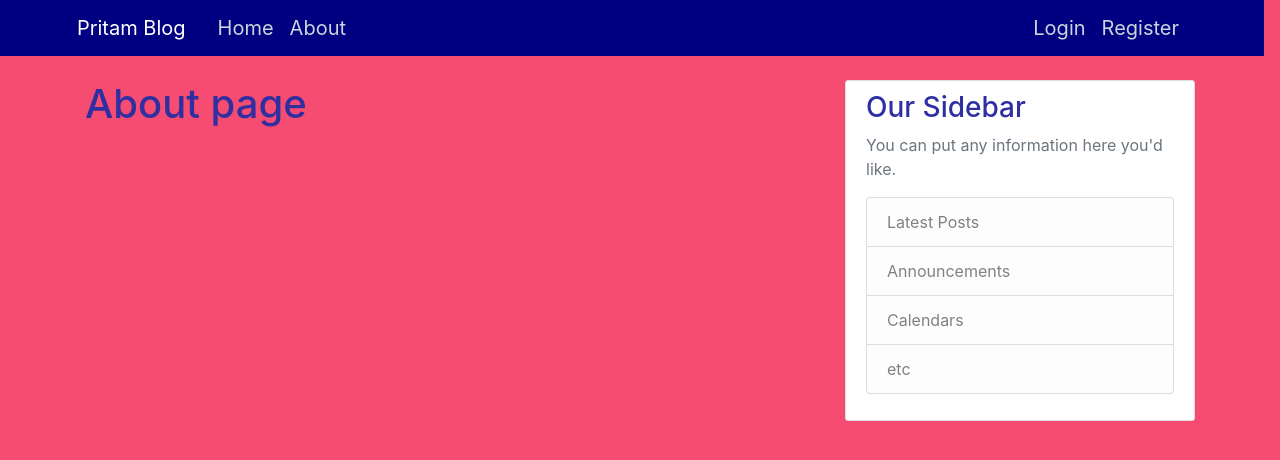
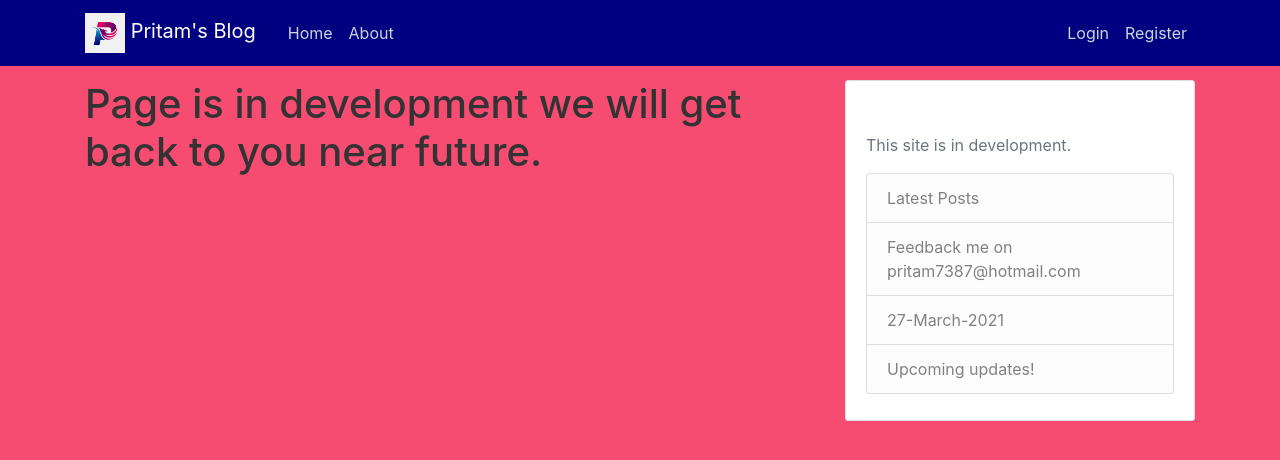
Before and after one commit to pritam1997/My_flaskblog, a Flask app: page /about in a window 1280 px wide. Shown: the top 460 px of the page. Run offline with Flask 2, Linux system fonts and the light colour scheme; some libraries are stand-ins or nearby versions.

Commit message:
changes and updated

```diff
--- a/flaskblog/static/main.css
+++ b/flaskblog/static/main.css
@@ -6,14 +6,14 @@ body {
     margin-top: 5rem;
   }
 
-  h1, h2, h3, h4, h5, h6 {
+  h3{
     /* color: #444444; */
-    color: #2F2FA2 ;
+    color: white ;
   }
 
 
   .bg-steel {
-    background-color: #428bca ;
+    background-color: #000080;
   }
 
 
--- a/flaskblog/templates/about.html
+++ b/flaskblog/templates/about.html
@@ -1,5 +1,5 @@
 {% extends "layout.html" %}
 {% block content %}
-    <h1>About page
+    <h1>Page is in development we will get back to you near future.
     </h1>
 {% endblock %}
--- a/flaskblog/templates/layout.html
+++ b/flaskblog/templates/layout.html
@@ -1,3 +1,4 @@
+<!DOCTYPE html>
 <html>
     <head>
 
@@ -8,20 +9,23 @@
     <!-- Bootstrap CSS -->
     <link rel="stylesheet" href="https://maxcdn.bootstrapcdn.com/bootstrap/4.0.0/css/bootstrap.min.css" integrity="sha384-Gn5384xqQ1aoWXA+058RXPxPg6fy4IWvTNh0E263XmFcJlSAwiGgFAW/dAiS6JXm" crossorigin="anonymous">
 
-    <link rel="stylesheet" type="text/css" href="{{ url_for('static', filename='main.css') }}">
+
 
         {% if title %}
-        <title>Blog - {{title}}</title>
+        <title>Pritam's Blog - {{title}}</title>
         {% else %}
-        <title>Blog title</title>
+        <title>Pritam's Blog title</title>
         {% endif %}
     </head>
-    <body>
+    <body style="background-color: #F64C72;">
 
         <header class="site-header">
-            <nav class="navbar navbar-expand-md navbar-brand navbar-dark fixed-top" style="background-color: #000080;">
+            <nav class="navbar navbar-expand-md navbar-dark fixed-top" style="background-color: #000080;">
               <div class="container">
-                <a class="navbar-brand mr-4" href="/">Pritam Blog</a>
+
+                <a class="navbar-brand mr-4" href="/">
+                  <img src="static/profile_pics/pritam_logo.jpg" alt="logo" style="width: 40px" />
+                  Pritam's Blog</a>
                 <button class="navbar-toggler" type="button" data-toggle="collapse" data-target="#navbarToggle" aria-controls="navbarToggle" aria-expanded="false" aria-label="Toggle navigation">
                   <span class="navbar-toggler-icon"></span>
                 </button>
@@ -33,6 +37,7 @@
                   <!-- Navbar Right Side -->
                   <div class="navbar-nav">
                     {% if current_user.is_authenticated %}
+                      <span class="badge badge-success m-3">Online</span>
                       <a class="nav-item nav-link" href="{{ url_for('posts.new_post') }}">New Post</a>
                       <a class="nav-item nav-link" href="{{ url_for('users.account') }}">Account</a>
                       <a class="nav-item nav-link" href="{{ url_for('users.logout') }}">Logout</a>
@@ -41,8 +46,6 @@
                       <a class="nav-item nav-link" href="{{ url_for('users.register') }}">Register</a>
                     {% endif %}
                   </div>
-
-
 
                 </div>
               </div>
@@ -66,13 +69,13 @@
               </div>
               <div class="col-md-4">
                 <div class="content-section">
-                  <h3>Our Sidebar</h3>
-                  <p class='text-muted'>You can put any information here you'd like.
+                  <h3>Notifications</h3>
+                  <p class='text-muted'>This site is in development.
                     <ul class="list-group">
                       <li class="list-group-item list-group-item-light">Latest Posts</li>
-                      <li class="list-group-item list-group-item-light">Announcements</li>
-                      <li class="list-group-item list-group-item-light">Calendars</li>
-                      <li class="list-group-item list-group-item-light">etc</li>
+                      <li class="list-group-item list-group-item-light">Feedback me on pritam7387@hotmail.com</li>
+                      <li class="list-group-item list-group-item-light">27-March-2021</li>
+                      <li class="list-group-item list-group-item-light">Upcoming updates!</li>
                     </ul>
                   </p>
                 </div>
@@ -85,6 +88,7 @@
 <script src="https://cdnjs.cloudflare.com/ajax/libs/popper.js/1.12.9/umd/popper.min.js" integrity="sha384-ApNbgh9B+Y1QKtv3Rn7W3mgPxhU9K/ScQsAP7hUibX39j7fakFPskvXusvfa0b4Q" crossorigin="anonymous"></script>
 <script src="https://maxcdn.bootstrapcdn.com/bootstrap/4.0.0/js/bootstrap.min.js" integrity="sha384-JZR6Spejh4U02d8jOt6vLEHfe/JQGiRRSQQxSfFWpi1MquVdAyjUar5+76PVCmYl" crossorigin="anonymous"></script>
 
+<link rel="stylesheet" type="text/css" href="{{ url_for('static', filename='main.css') }}">
 
     </body>
 </html>
```
Also changed, not shown: flaskblog/site.db, flaskblog/static/profile_pics/5597879f62f6ec2d.jpg (added), flaskblog/static/profile_pics/5d5d2660a6c07728.png (added), flaskblog/static/profile_pics/7430135058704731.jpg (deleted), flaskblog/static/profile_pics/8d2458496b4c5be4.jpg (added), flaskblog/static/profile_pics/afc74ad52526f45f.jpg (added), flaskblog/static/profile_pics/c4f803aa6af10797.jpg (deleted), flaskblog/static/profile_pics/default.jpg, flaskblog/static/profile_pics/e8a05f581a38fa15.jpg (deleted), flaskblog/static/profile_pics/images.jpg (deleted), flaskblog/static/profile_pics/pritam_logo.jpg (added).
